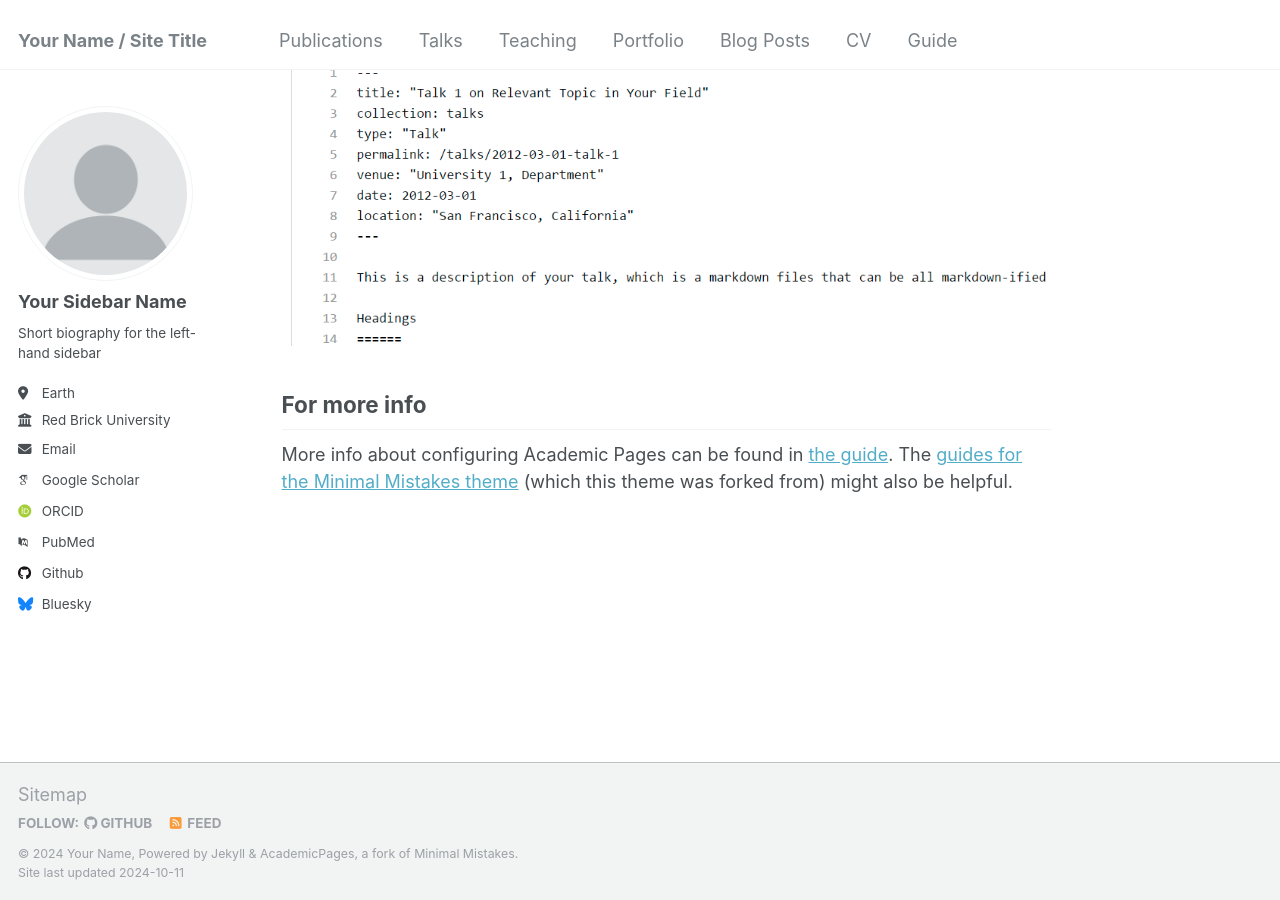
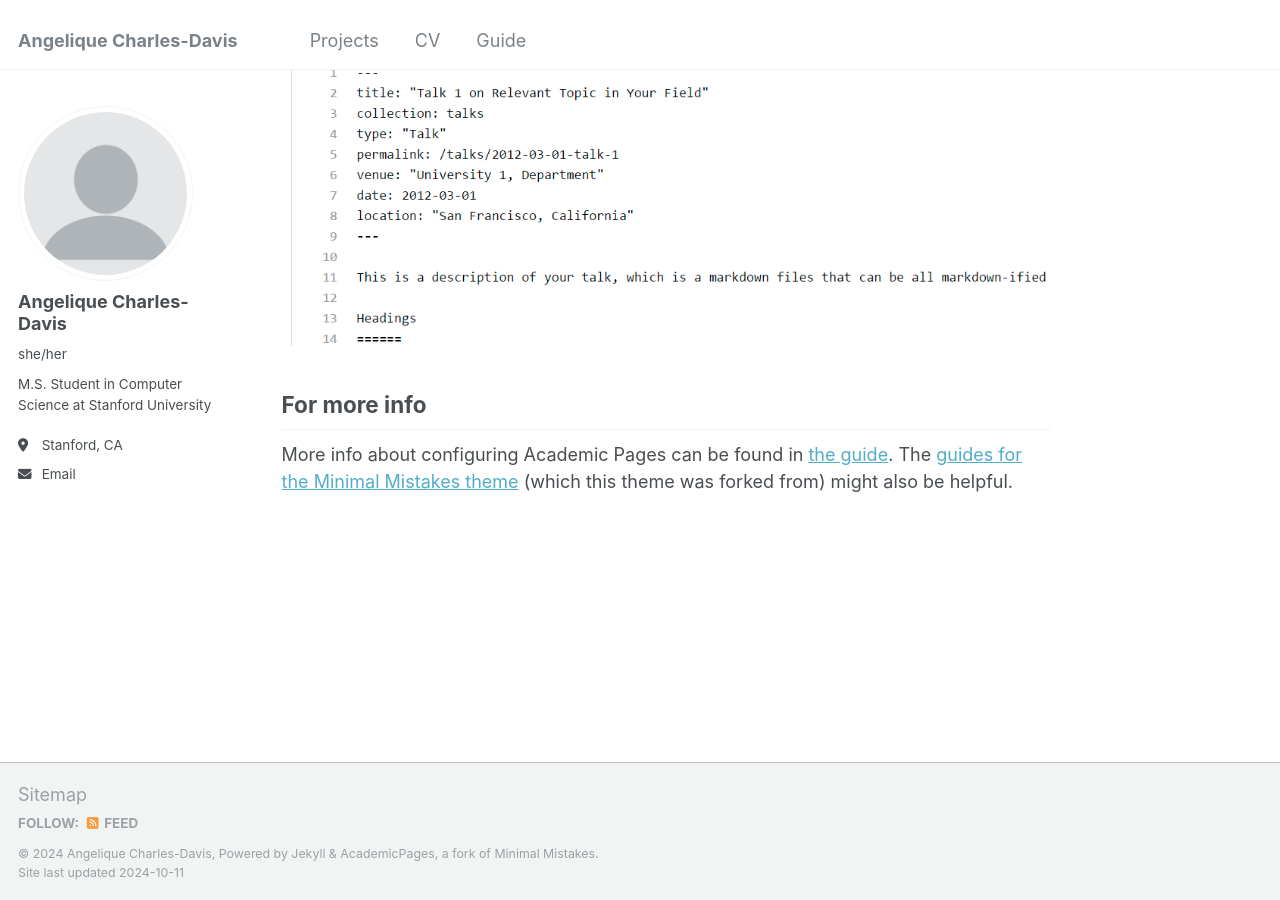
Before and after one commit to angeliquecd02/angeliquecd02.github.io, a Jekyll site: the page built from _pages/about.md, in a window 1280 px wide and 900 px high, scrolled down 2643 px. Built offline with Jekyll 4.4.1, drawn with Linux system fonts in a browser that asks for light colours; some web fonts are replaced.

Commit message:
populating site

```diff
--- a/_config.yml
+++ b/_config.yml
@@ -8,13 +8,13 @@
 
 # Basic Site Settings
 locale                   : "en-US"
-title                    : "Your Name / Site Title"
+title                    : "Angelique Charles-Davis"
 title_separator          : "-"
-name                     : &name "Your Name"
-description              : &description "personal description"
-url                      : https://academicpages.github.io # the base hostname & protocol for your site e.g. "https://mmistakes.github.io"
+name                     : &name "Angelique Charles-Davis"
+description              : &description "M.S. Student in Computer Science at Stanford University"
+url                      : https://angeliquecd02.github.io # the base hostname & protocol for your site e.g. "https://mmistakes.github.io"
 baseurl                  : "" # the subpath of your site, e.g. "/blog"
-repository               : "academicpages/academicpages.github.io"
+repository               : "angeliquecd02/angeliquecd02.github.io"
 
 # Site Author - The following control what appear as part of the author content on the side bar.
 #               If a field is blank the icon and link will not appear, otherwise it will be shown.
@@ -22,33 +22,33 @@ repository               : "academicpages/academicpages.github.io"
 author:
   # Biographic information
   avatar           : "profile.png"
-  name             : "Your Sidebar Name"
-  pronouns         : # example: "she/her"
-  bio              : "Short biography for the left-hand sidebar"
-  location         : "Earth"
-  employer         : "Red Brick University"
+  name             : "Angelique Charles-Davis"
+  pronouns         : "she/her"
+  bio              : "M.S. Student in Computer Science at Stanford University"
+  location         : "Stanford, CA"
+  employer         : #"Red Brick University"
   uri              : # URL
-  email            : "none@example.org"
+  email            : "angelcd at stanford dot edu"
 
   # Academic websites
   arxiv            : # URL - Update with the correct link to your profile
-  googlescholar    : "https://scholar.google.com/citations?user=PS_CX0AAAAAJ"
+  googlescholar    : #"https://scholar.google.com/citations?user=PS_CX0AAAAAJ"
   impactstory      : # URL
-  orcid            : "http://orcid.org/yourorcidurl"
+  orcid            : #"http://orcid.org/yourorcidurl"
   semantic         : # URL
-  pubmed           : "https://www.ncbi.nlm.nih.gov/pubmed/?term=john+snow"
+  pubmed           : #"https://www.ncbi.nlm.nih.gov/pubmed/?term=john+snow"
   researchgate     : # URL
 
   # Repositories and software development
   bitbucket        : # Username - Update with your username on the site
   codepen          : # Username
   dribbble         : # Username
-  github           : "academicpages"
+  github           : #"academicpages"
   kaggle           : # Username
   stackoverflow    : # User number or user number and name (i.e., use "1" or "1/jeff-atwood")
 
   # Social media
-  bluesky          : "bsky.app" # Replace this with you Bluesky username
+  bluesky          : #"bsky.app" # Replace this with you Bluesky username
   facebook         : # Username
   flickr           : # Username
   foursquare       : # Username
--- a/_data/navigation.yml
+++ b/_data/navigation.yml
@@ -5,20 +5,20 @@
 # prevent it from being included in the site.
 
 main:
-  - title: "Publications"
-    url: /publications/
+  - title: "Projects"
+    url: /projects/
 
-  - title: "Talks"
-    url: /talks/
+  #- title: "Talks"
+    #url: /talks/
 
-  - title: "Teaching"
-    url: /teaching/
+  #- title: "Teaching"
+  #  url: /teaching/
 
-  - title: "Portfolio"
-    url: /portfolio/
+  #- title: "Portfolio"
+  #  url: /portfolio/
 
-  - title: "Blog Posts"
-    url: /year-archive/
+  #- title: "Blog Posts"
+  #  url: /year-archive/
 
   - title: "CV"
     url: /cv/
```
Also changed, not shown: _portfolio/portfolio-2.html (deleted, +0 -7 lines).
